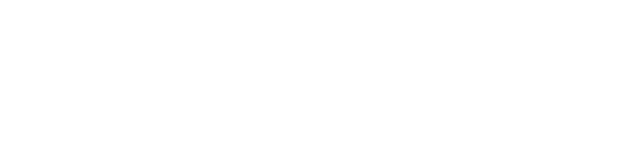
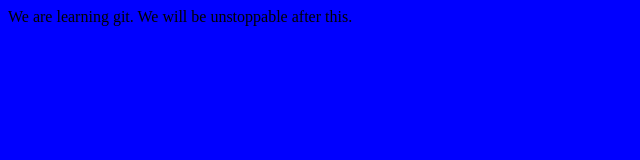
Before and after one commit to mutisyap/natujengelearn, a plain HTML site: page index.html in a window 1280 px wide. Shown: the whole page, without its empty margins (0-640 px from the left). Drawn offline with Linux system fonts and the light colour scheme.

Commit message:
Added stylesheet and changed background to blue

```diff
--- a/index.html
+++ b/index.html
@@ -4,6 +4,11 @@
     <meta charset="utf-8">
     <meta name="viewport" content="width=device-width, initial-scale=1.0">
     <title>Learn Git</title>
+    <link rel="stylesheet" href="styles.css">
 </head>
 
+<body>
+    <p>We are learning git. We will be unstoppable after this.</p>
+</body>
+
 </html>
--- /dev/null
+++ b/styles.css
@@ -0,0 +1,3 @@
+body {
+    background-color: blue;
+}
```
